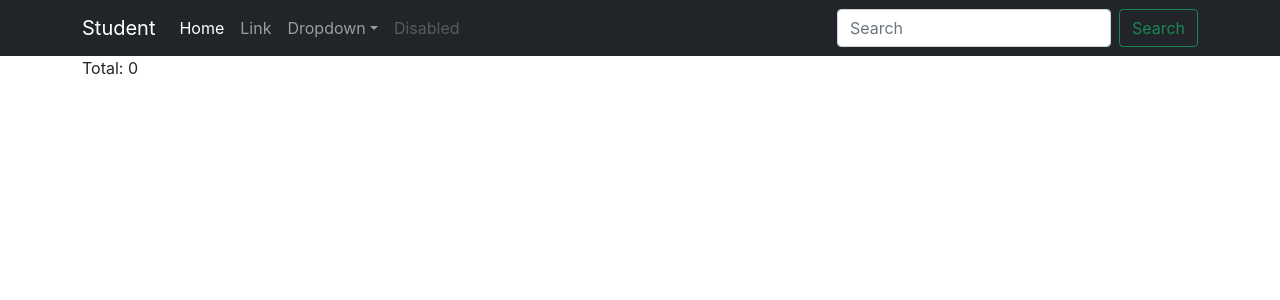
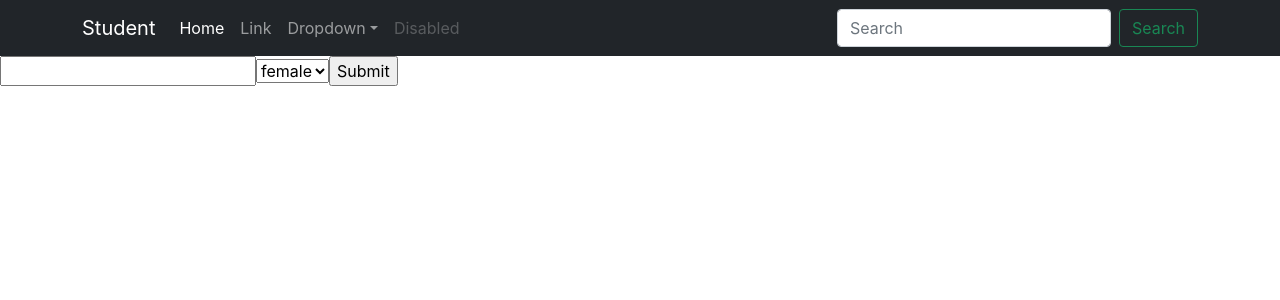
Before and after one commit to frsiam/student-crud-client, a React (Create React App) app: page /addnewstudentinfo in a window 1280 px wide. Shown: the top 300 px of the page. Built offline with nearby package versions, Linux system fonts and the light colour scheme; no server answers.

Commit message:
data load and show into a tabel

```diff
--- a/package.json
+++ b/package.json
@@ -8,6 +8,7 @@
     "@testing-library/user-event": "^13.5.0",
     "react": "^18.2.0",
     "react-dom": "^18.2.0",
+    "react-hook-form": "^7.33.1",
     "react-router-dom": "^6.3.0",
     "react-scripts": "5.0.1",
     "web-vitals": "^2.1.4"
--- a/src/App.js
+++ b/src/App.js
@@ -1,3 +1,5 @@
+import { Routes, Route } from 'react-router-dom';
+import AddStudent from './components/AddStudent';
 import Header from './components/Header';
 import Students from './components/Students';
 
@@ -5,7 +7,10 @@ function App() {
   return (
     <div>
       <Header />
-      <Students />
+      <Routes>
+        <Route path='/' element={<Students />} />
+        <Route path='/addnewstudentinfo' element={<AddStudent />} />
+      </Routes>
     </div>
   );
 }
--- /dev/null
+++ b/src/components/AddStudent.js
@@ -0,0 +1,22 @@
+import React from 'react';
+import { useForm } from "react-hook-form";
+
+const AddStudent = () => {
+    const { register, handleSubmit } = useForm();
+    const onSubmit = data => console.log(data);
+    return (
+        <div>
+            <form onSubmit={handleSubmit(onSubmit)}>
+                <input {...register("firstName")} />
+                <select {...register("gender")}>
+                    <option value="female">female</option>
+                    <option value="male">male</option>
+                    <option value="other">other</option>
+                </select>
+                <input type="submit" />
+            </form>
+        </div>
+    );
+};
+
+export default AddStudent;
--- a/src/components/Header.js
+++ b/src/components/Header.js
@@ -1,20 +1,21 @@
 import React from 'react';
+import { Link } from "react-router-dom";
 
 const Header = () => {
     return (
         <nav className="navbar navbar-expand-lg navbar-dark bg-dark">
             <div className="container">
-                <a className="navbar-brand" href="#">Student</a>
+                <Link className="navbar-brand" to="/">Student</Link>
                 <button className="navbar-toggler" type="button" data-bs-toggle="collapse" data-bs-target="#navbarSupportedContent" aria-controls="navbarSupportedContent" aria-expanded="false" aria-label="Toggle navigation">
                     <span className="navbar-toggler-icon"></span>
                 </button>
                 <div className="collapse navbar-collapse" id="navbarSupportedContent">
                     <ul className="navbar-nav me-auto mb-2 mb-lg-0">
                         <li className="nav-item">
-                            <a className="nav-link active" aria-current="page" href="#">Home</a>
+                            <Link className="nav-link active" aria-current="page" to="/">Home</Link>
                         </li>
                         <li className="nav-item">
-                            <a className="nav-link" href="#">Link</a>
+                            <Link className="nav-link" to="addnewstudentinfo">Link</Link>
                         </li>
                         <li className="nav-item dropdown">
                             <a className="nav-link dropdown-toggle" href="#" id="navbarDropdown" role="button" data-bs-toggle="dropdown" aria-expanded="false">
--- /dev/null
+++ b/src/components/StudentRow.js
@@ -0,0 +1,17 @@
+import React from 'react';
+
+const StudentRow = ({ stu, index }) => {
+    console.log(stu)
+    return (
+        <>
+            <tr>
+                <th scope="row">{index + 1}</th>
+                <td>{stu.name}</td>
+                <td>{stu.age}</td>
+                <td>{stu.height}</td>
+            </tr>
+        </>
+    );
+};
+
+export default StudentRow;
--- a/src/components/Students.js
+++ b/src/components/Students.js
@@ -1,4 +1,5 @@
 import React, { useEffect, useState } from 'react';
+import StudentRow from './StudentRow';
 
 const Students = () => {
     const [students, setStudents] = useState([]);
@@ -11,8 +12,22 @@ const Students = () => {
             })
     }, [])
     return (
-        <div className='container'>
-            Total: {students?.length}
+        <div className='container my-5'>
+            <table class="table">
+                <thead>
+                    <tr>
+                        <th scope="col">#</th>
+                        <th scope="col">First</th>
+                        <th scope="col">Last</th>
+                        <th scope="col">Handle</th>
+                    </tr>
+                </thead>
+                <tbody>
+                    {
+                        students.map((stu, index) => <StudentRow key={index} stu={stu} index={index} />)
+                    }
+                </tbody>
+            </table>
         </div>
     );
 };
```
Also changed, not shown: 1 other file (tests, documents, lock files or other folders).
